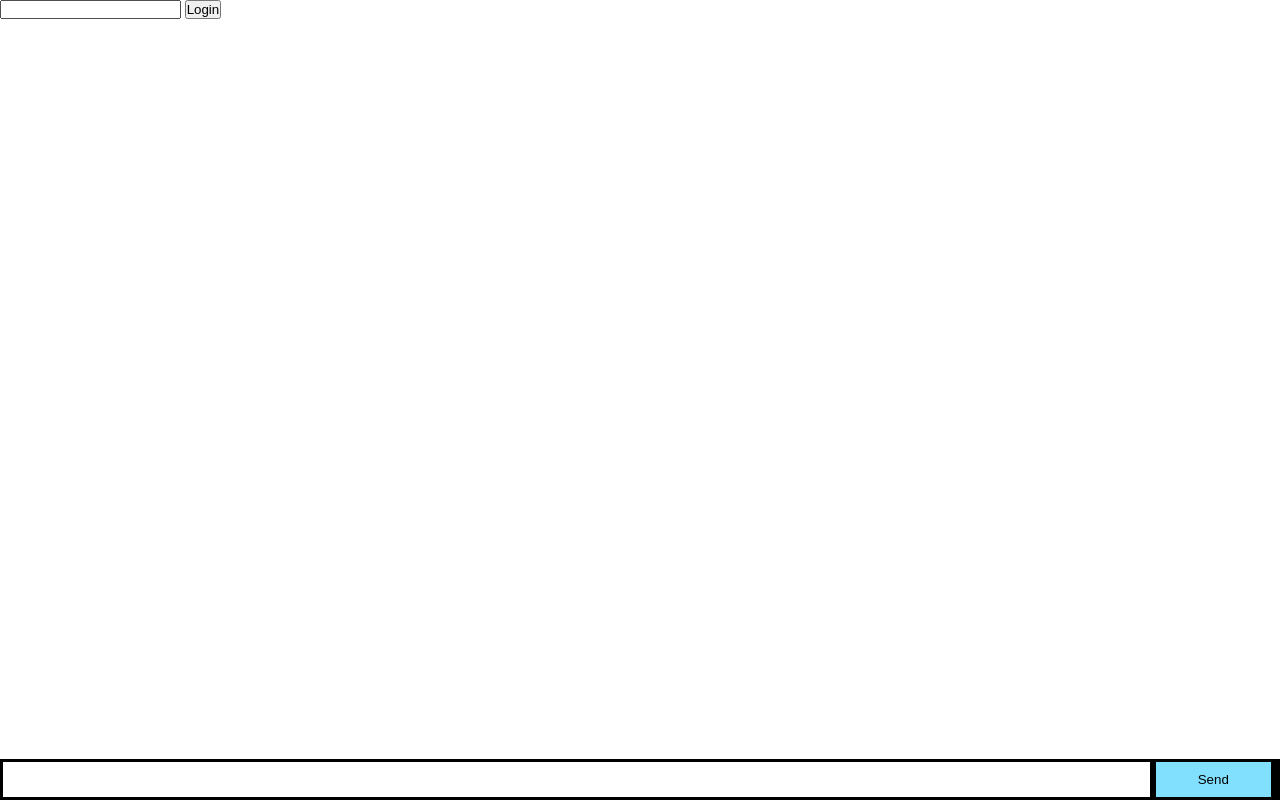
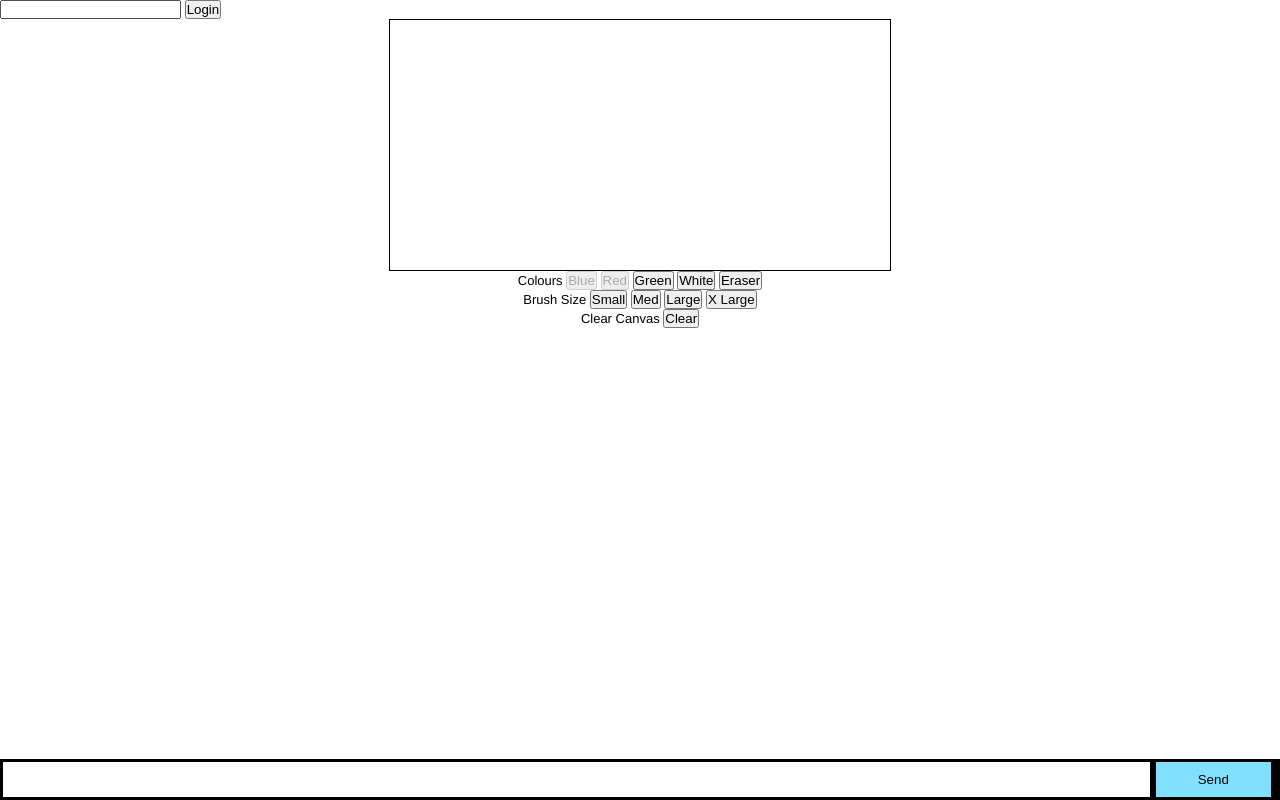
Before and after one commit to redbubble-ash/JS, a website: page Nov21/SocketPractice/public/index.html in a window 1280 px wide. Drawn offline with nearby package versions, Linux system fonts and the light colour scheme; no server answers.

Commit message:
Include Canvas

```diff
--- a/Nov21/SocketPractice/public/index.html
+++ b/Nov21/SocketPractice/public/index.html
@@ -4,49 +4,8 @@
     <meta charset="UTF-8" />
     <title>SocketPractice</title>
     <script src="https://code.jquery.com/jquery-1.10.2.min.js"></script>
-    <style>
-      * {
-        margin: 0;
-        padding: 0;
-        box-sizing: border-box;
-      }
-      body {
-        font: 13px Helvetica, Arial;
-      }
-      form {
-        background: #000;
-        padding: 3px;
-        position: fixed;
-        bottom: 0;
-        width: 100%;
-      }
-      form input {
-        border: 0;
-        padding: 10px;
-        width: 90%;
-        margin-right: 0.5%;
-      }
-      form button {
-        width: 9%;
-        background: rgb(130, 224, 255);
-        border: none;
-        padding: 10px;
-      }
-      #messages {
-        list-style-type: none;
-        margin: 0;
-        padding: 0;
-      }
-      #messages li {
-        padding: 5px 10px;
-      }
-      #messages li:nth-child(odd) {
-        background: #eee;
-      }
-      #messages {
-        margin-bottom: 40px;
-      }
-    </style>
+    <link rel="stylesheet" href="style.css"/>
+
   </head>
   <body>
     <div id = "login">
@@ -55,11 +14,34 @@
         <p id="newUser"></p>
     </div>
 
-    <!-- <div id = "chat">
-            <input id = "message" type = "text" class = "text-line">
-            <button id = 'chat-submit-button' onclick = "sendMessage()">Submit</button>
-            <p id="chatLog"></p>
-        </div> -->
+    <div id="sketch">
+            <canvas id="paint"></canvas>
+          </div>
+
+          <div id="settings">
+            Colours
+            <button class = "painting" onclick="getColor('blue');">Blue</button>
+            <button class = "painting" onclick="getColor('red');">Red</button>
+            <button onclick="getColor('green');">Green</button>
+            <button onclick="getColor('white');">White</button>
+            <button onclick="getColor('white');">Eraser</button>
+          </div>
+
+          <div id="settings">
+            Brush Size
+            <button onclick="getSize('2');">Small</button>
+            <button onclick="getSize('5');">Med</button>
+            <button onclick="getSize('10');">Large</button>
+            <button onclick="getSize('20');">X Large</button>
+          </div>
+
+          <div id="settings">
+            Clear Canvas
+            <button onclick="clearCanvas();">Clear</button>
+          </div>
+          <script src="script.js"></script>
+
+
     <ul id="messages"></ul>
     <form action="">
       <input id="m" autocomplete="off" /><button>Send</button>
--- a/Nov21/SocketPractice/public/script.js
+++ b/Nov21/SocketPractice/public/script.js
@@ -2,26 +2,13 @@ var socket = io(); // load socket.io-client. exposes a io global, and then conne
 var userName = "";
 var conversation = "";
 
+// Login
 function loginSucceed(){
     userName = $("#userName").val();
     $('#newUser').html("Log in succeed: " + userName);
 }
 
-// socket.on('send-msg', (evt)=>{
-//     $('#chatLog').html(evt.userName + ": " + $("#message").val());
-// })
-
-// function sendMessage(){
-//     conversation+=($("#message").val());
-
-//     $('#chatLog').html(conversation + '<br>');
-
-//     // socket.emit('send-msg', {
-//     //     userName: userName,
-//     //     msg: $("#message").val()
-//     // })
-// }
-
+// Chat and guess area
 $("form").submit(function() {
   socket.emit("chat message", {
       userName: userName,
@@ -44,3 +31,87 @@ socket.on("correct answer", function(msg){
     $("#messages").append($("<li>").text(msg.userName + " has the correct answer!"));
     window.scrollTo(0, document.body.scrollHeight);
 })
+
+
+// Canvas drawing area
+var canvas = document.getElementById("paint");
+var ctx = canvas.getContext("2d");
+
+var sketch = document.getElementById("sketch");
+var sketch_style = getComputedStyle(sketch);
+var canDraw = true; // prevent user from drawing when false
+canvas.width = 500;
+canvas.height = 250;
+
+var mouse = { x: 0, y: 0 };
+
+/* Mouse Capturing Work */
+canvas.addEventListener(
+  "mousemove",
+  function(e) {
+    mouse.x = e.pageX - this.offsetLeft;
+    mouse.y = e.pageY - this.offsetTop;
+  },
+  false
+);
+
+/* Drawing on Paint App */
+ctx.lineJoin = "round";
+ctx.lineCap = "round";
+
+ctx.strokeStyle = canDraw? "red":"transparent";
+disableDrawing();
+
+function getColor(colour) {
+    if(canDraw)ctx.strokeStyle = colour;
+    else ctx.strokeStyle = 'transparent';
+}
+
+function getSize(size) {
+  ctx.lineWidth = size;
+}
+function clearCanvas() {
+  ctx.clearRect(0, 0, 500, 250);
+}
+//ctx.strokeStyle =
+//ctx.strokeStyle = document.settings.colour[1].value;
+
+canvas.addEventListener(
+  "mousedown",
+  function(e) {
+    ctx.beginPath();
+    ctx.moveTo(mouse.x, mouse.y);
+
+    canvas.addEventListener("mousemove", onPaint, false);
+  },
+  false
+);
+
+canvas.addEventListener(
+  "mouseup",
+  function() {
+    canvas.removeEventListener("mousemove", onPaint, false);
+  },
+  false
+);
+
+var onPaint = function() {
+  ctx.lineTo(mouse.x, mouse.y);
+  ctx.stroke();
+};
+
+// check input and determine if it's the correct answer
+function checkAnswer() {
+  if (document.getElementById("answer").value == "banana")
+    document.getElementById("result").innerHTML = "Correct";
+}
+
+
+// disable buttons when it's not user's turn to draw
+function disableDrawing(){
+    var buttons = document.getElementsByClassName("painting");
+    for(let i = 0; i < buttons.length; i++){
+        buttons[i].setAttribute('disabled','disabled');
+    }
+
+}
--- /dev/null
+++ b/Nov21/SocketPractice/public/style.css
@@ -0,0 +1,50 @@
+* {
+    margin: 0;
+    padding: 0;
+    box-sizing: border-box;
+  }
+  body {
+    font: 13px Helvetica, Arial;
+  }
+  form {
+    background: #000;
+    padding: 3px;
+    position: fixed;
+    bottom: 0;
+    width: 100%;
+  }
+  form input {
+    border: 0;
+    padding: 10px;
+    width: 90%;
+    margin-right: 0.5%;
+  }
+  form button {
+    width: 9%;
+    background: rgb(130, 224, 255);
+    border: none;
+    padding: 10px;
+  }
+  #messages {
+    list-style-type: none;
+    margin: 0;
+    padding: 0;
+  }
+  #messages li {
+    padding: 5px 10px;
+  }
+  #messages li:nth-child(odd) {
+    background: #eee;
+  }
+  #messages {
+    margin-bottom: 40px;
+  }
+
+
+
+/* canvas style */
+
+#settings { display: block; text-align:center}
+
+
+#paint {border: 1px solid black; background : 'white'; margin-left: auto; margin-right: auto; display: block;}
```
